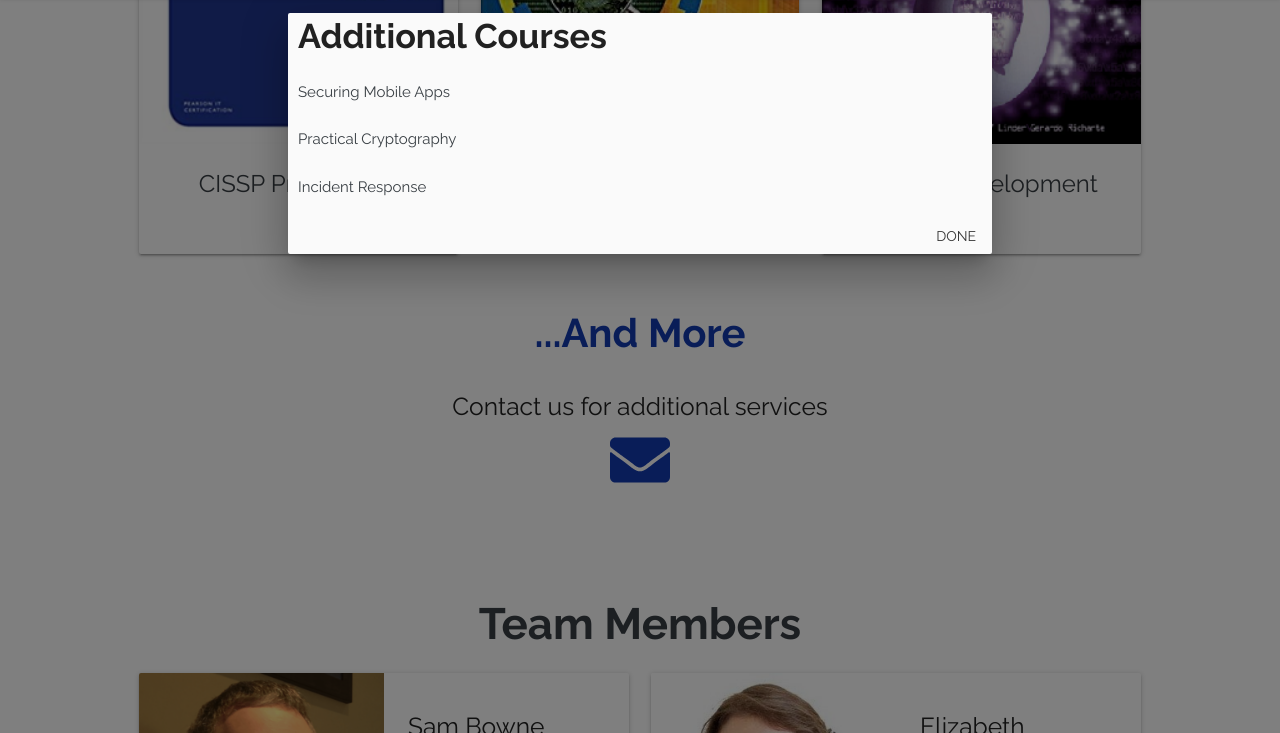
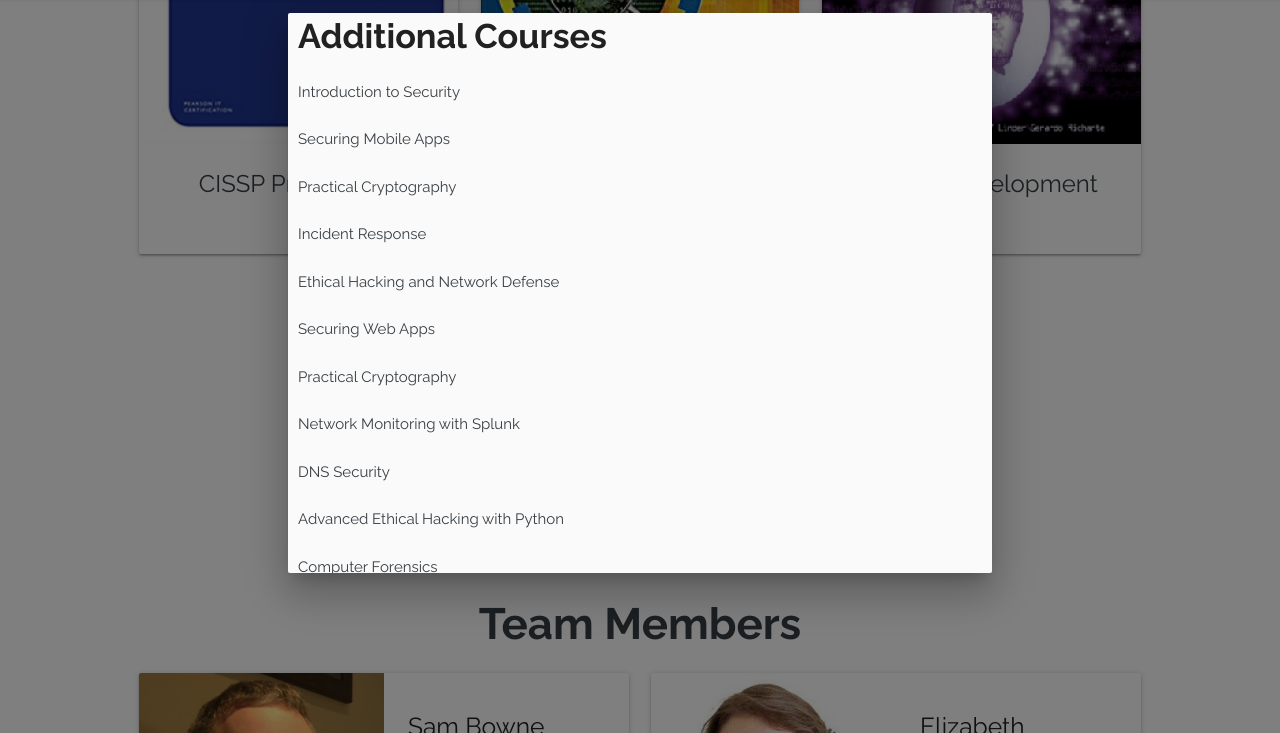
Before and after one commit to InfoSecDecoded/InfoSec-Decodedv2.0, a plain HTML site: page index.html in a window 1280 px wide. Both pictures are taken after a click on the link "...And More". Shown: the part 4668-5401 px from the top of the page. Drawn offline with nearby package versions, Linux system fonts and the light colour scheme.

Commit message:
updated courses

```diff
--- a/index.html
+++ b/index.html
@@ -558,9 +558,22 @@
   <!-- initialized in main.js -->
   <div id="and_more" class="modal">
       <h4 class=" more-padding modal-header">Additional Courses</h4>
-          	<p class="more-padding text-light-grey">Securing Mobile Apps</p>
-			<p class="more-padding text-light-grey">Practical Cryptography</p>
-			<p class="more-padding text-light-grey">Incident Response</p>
+           <p class="more-padding text-light-grey">Introduction to Security</p>
+           <p class="more-padding text-light-grey">Securing Mobile Apps</p>
+			     <p class="more-padding text-light-grey">Practical Cryptography</p>
+			     <p class="more-padding text-light-grey">Incident Response</p>
+           <p class="more-padding text-light-grey">Ethical Hacking and Network Defense</p>
+           <p class="more-padding text-light-grey">Securing Web Apps</p>
+           <p class="more-padding text-light-grey">Practical Cryptography</p>
+           <p class="more-padding text-light-grey">Network Monitoring with Splunk</p>
+           <p class="more-padding text-light-grey">DNS Security</p>
+           <p class="more-padding text-light-grey">Advanced Ethical Hacking with Python</p>
+           <p class="more-padding text-light-grey">Computer Forensics</p>
+           <p class="more-padding text-light-grey">Exploit Development</p>
+           <p class="more-padding text-light-grey">Securing Mobile Apps</p>
+           <p class="more-padding text-light-grey">CISSP Preparation</p>
+           <p class="more-padding text-light-grey">Practical Malware Analysis</p>
+
 			<div align="right">
       <a href="#!" class="modal-close waves-effect waves-blue btn-flat">DONE</a>
       </div>
```
